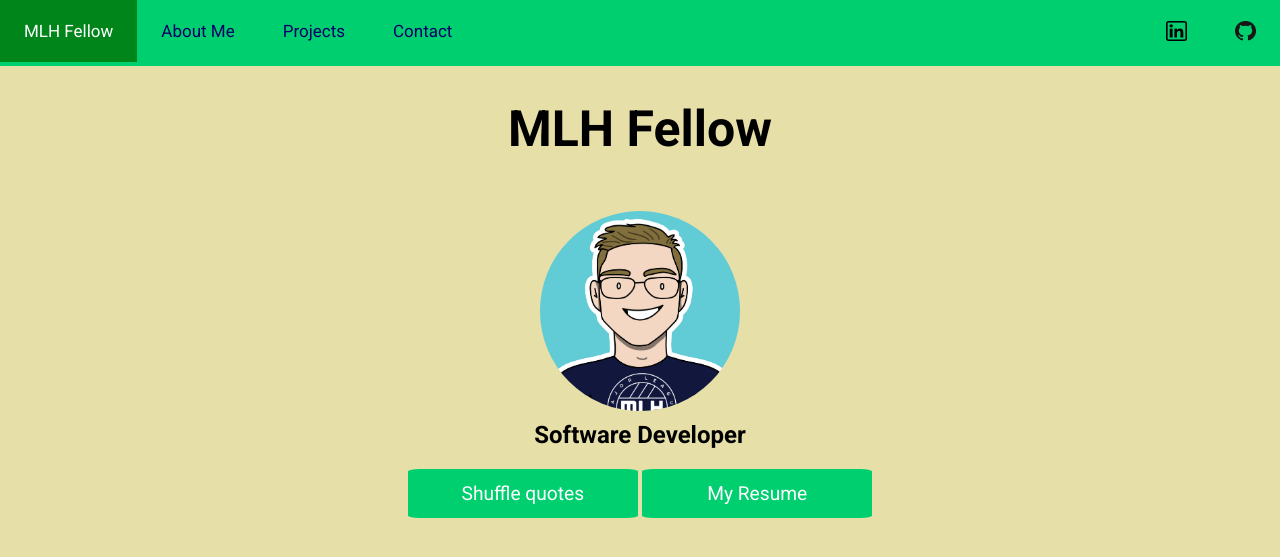
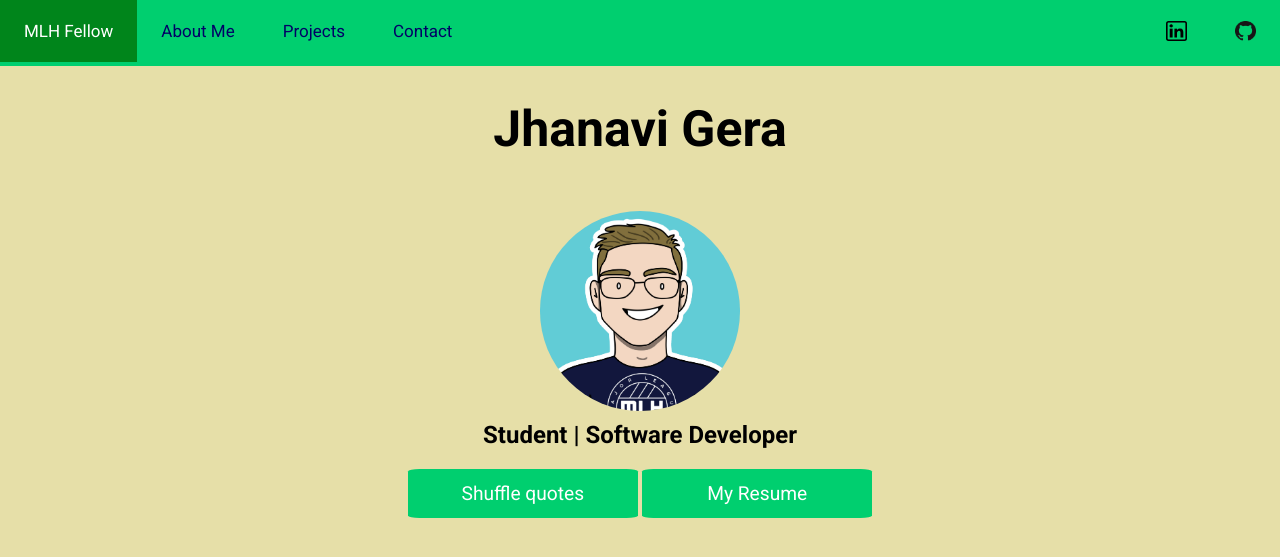
Before and after one commit to jhanavigera/sample_portfolio, a Flask app: page / in a window 1280 px wide. Shown: the top 557 px of the page. Run offline with Flask 2, Linux system fonts and the light colour scheme; some libraries are stand-ins or nearby versions.

Commit message:
tezting workflow

```diff
--- a/app/__init__.py
+++ b/app/__init__.py
@@ -57,7 +57,7 @@ class UserModel(db.Model):
 
 @app.route("/")
 def index():
-    return render_template("home.html", title="MLH Fellow", url=os.getenv("URL"))
+    return render_template("home.html", title="Jhanavi Gera", url=os.getenv("URL"))
 
 
 @app.route("/projects")
--- a/app/templates/home.html
+++ b/app/templates/home.html
@@ -50,7 +50,7 @@
         <div id="profile-picture" class="profile-picture">
             <img src="./static/img/logo.jpg">
         </div>
-        <h2>Software Developer</h2>
+        <h2>Student | Software Developer</h2>
         <div class="button">
             <button class="button" onclick="findAQuote()">Shuffle quotes</button>
             <a href="/static/img/MLH_Resume.jpeg" download>
```
